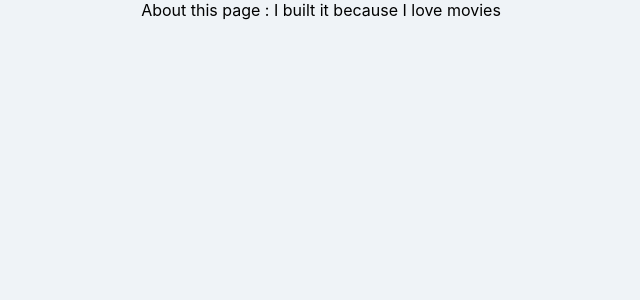
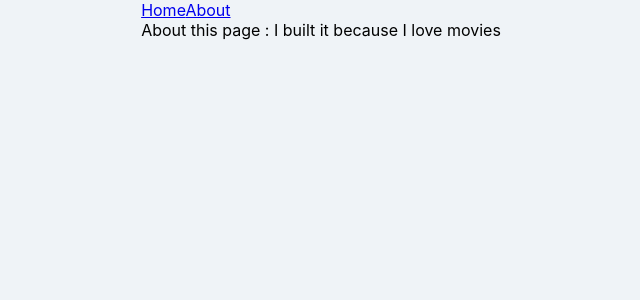
Before and after one commit to yoosooop/movie_app, a React (Create React App) app: page /#/about in a window 1280 px wide. Shown: the top 300 px of the page, without its empty margins (319-959 px from the left). Built offline with nearby package versions, Linux system fonts and the light colour scheme.

Commit message:
Building the Navigation

```diff
--- /dev/null
+++ b/src/App.css
@@ -0,0 +1,12 @@
+* {
+    box-sizing: border-box;
+  }
+
+  body {
+    margin: 0;
+    padding: 0;
+    font-family: -apple-system, BlinkMacSystemFont, "Segoe UI", Roboto, Oxygen,
+      Ubuntu, Cantarell, "Open Sans", "Helvetica Neue", sans-serif;
+    background-color: #eff3f7;
+    height: 100%;
+  }
--- a/src/App.js
+++ b/src/App.js
@@ -2,11 +2,15 @@ import React from "react";
 import {HashRouter,Route} from "react-router-dom";
 import Home from "./routes/Home";
 import About from "./routes/About";
+import Navigation from "./components/Navigation";
+import "./App.css"
 
 function App(){
-  return (<HashRouter>
-  <Route path="/" exact={true} component={Home} />
-  <Route path="/about" component={About} />
+  return (
+  <HashRouter>
+    <Navigation/>
+    <Route path="/" exact={true} component={Home} />
+    <Route path="/about" component={About} />
 </HashRouter>
   );
 }
--- /dev/null
+++ b/src/components/Navigation.js
@@ -0,0 +1,11 @@
+import React from "react";
+import {Link} from "react-router-dom";
+
+function Navigation(){
+    return <div>
+        <Link to = "/">Home</Link>
+        <Link to = "/about">About</Link>
+    </div>
+}
+
+export default Navigation;
```
Also changed, not shown: src/components/Navigagion.css (added), 1 other file (tests, documents, lock files or other folders).
